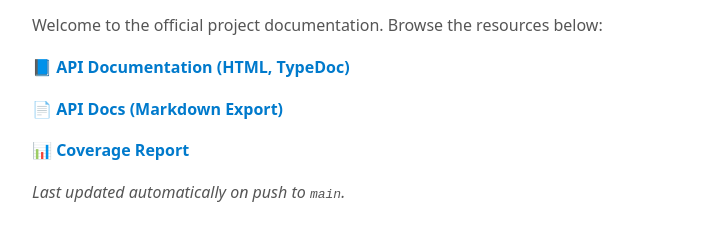
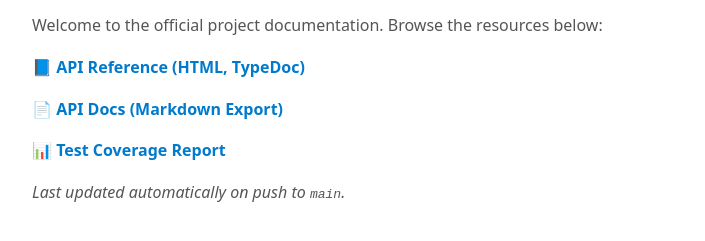
Before and after one commit to petsel/es-type-detection, a website built with Vite: page docs/index.html in a window 1280 px wide. Shown: the part 177-418 px from the top of the page, without its empty margins (248-953 px from the left). Built offline with nearby package versions, Linux system fonts and the light colour scheme.

Commit message:
docs: provide correct markdown reference

```diff
--- a/docs/index.html
+++ b/docs/index.html
@@ -48,9 +48,9 @@
     <p>Welcome to the official project documentation. Browse the resources below:</p>
 
     <ul>
-      <li>📘 <a href="./api/html/index.html">API Documentation (HTML, TypeDoc)</a></li>
-      <li>📄 <a href="./api/markdown/">API Docs (Markdown Export)</a></li>
-      <li>📊 <a href="./coverage/index.html">Coverage Report</a></li>
+      <li>📘 <a href="./api/html/index.html">API Reference (HTML, TypeDoc)</a></li>
+      <li>📄 <a href="./api/markdown/modules.md">API Docs (Markdown Export)</a></li>
+      <li>📊 <a href="./coverage/index.html">Test Coverage Report</a></li>
     </ul>
 
     <p>
```
Also changed, not shown: README.md.
